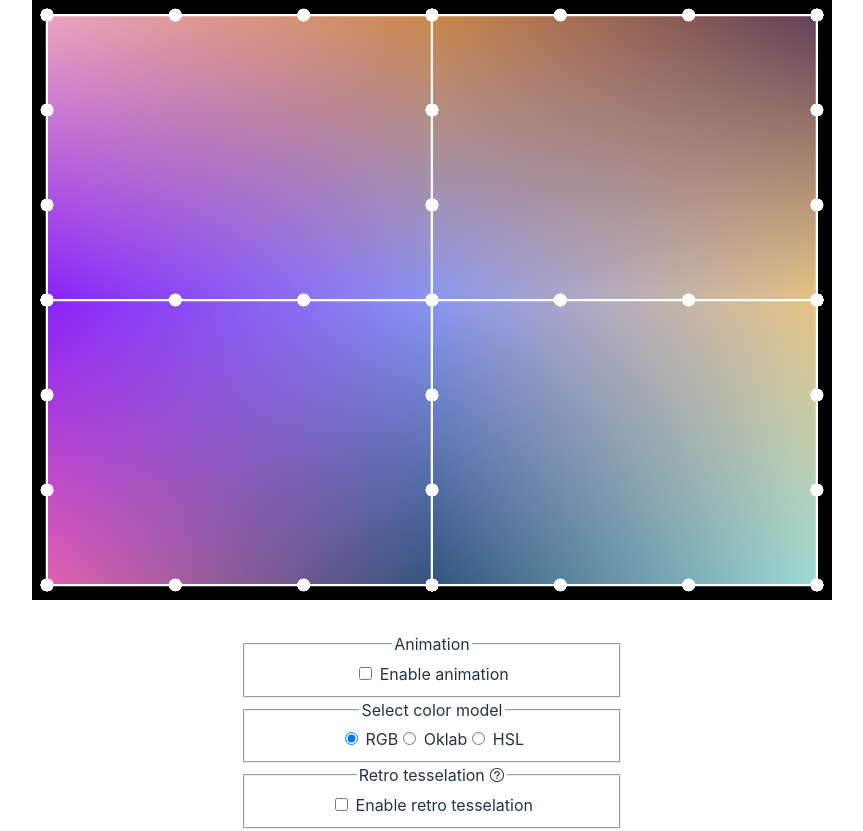
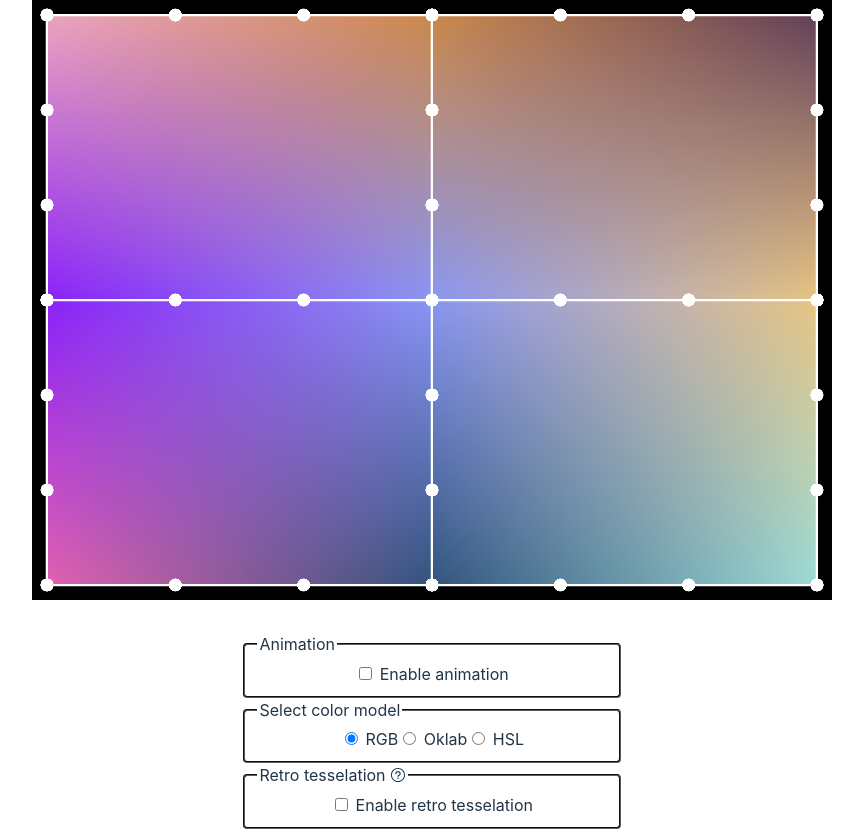
Before and after one commit to tkalmi/mesh-gradient-generator, a React (Vite) app: page / in a window 1280 px wide. Shown: the top 831 px of the page, without its empty margins (208-1071 px from the left). Built offline with nearby package versions, Linux system fonts and the light colour scheme.

Commit message:
Unify UI across borders a bit

```diff
--- a/src/App.css
+++ b/src/App.css
@@ -45,7 +45,7 @@
   left: 0;
   top: 0;
   translate: 0 -100%;
-  z-index: 1;
+  z-index: 2;
   border: none;
   border-radius: 0.25rem;
   background: black;
@@ -61,3 +61,13 @@
 .tooltip-anchor:hover + .tooltip-content {
   opacity: 1;
 }
+
+fieldset {
+  position: relative;
+  border-radius: 0.25rem;
+  border-color: #5b5b66;
+}
+
+legend {
+  text-align: start;
+}
--- a/src/index.css
+++ b/src/index.css
@@ -5,7 +5,7 @@
 
   color-scheme: light dark;
   color: rgba(255, 255, 255, 0.87);
-  background-color: #242424;
+  background-color: #2b2a33;
 
   font-synthesis: none;
   text-rendering: optimizeLegibility;
@@ -43,12 +43,12 @@ button {
   font-size: 1em;
   font-weight: 500;
   font-family: inherit;
-  background-color: #1a1a1a;
+  background-color: #15141a;
   cursor: pointer;
   transition: border-color 0.25s;
 }
 button:hover {
-  border-color: #646cff;
+  border-color: #52525e;
 }
 button:focus,
 button:focus-visible {
```
